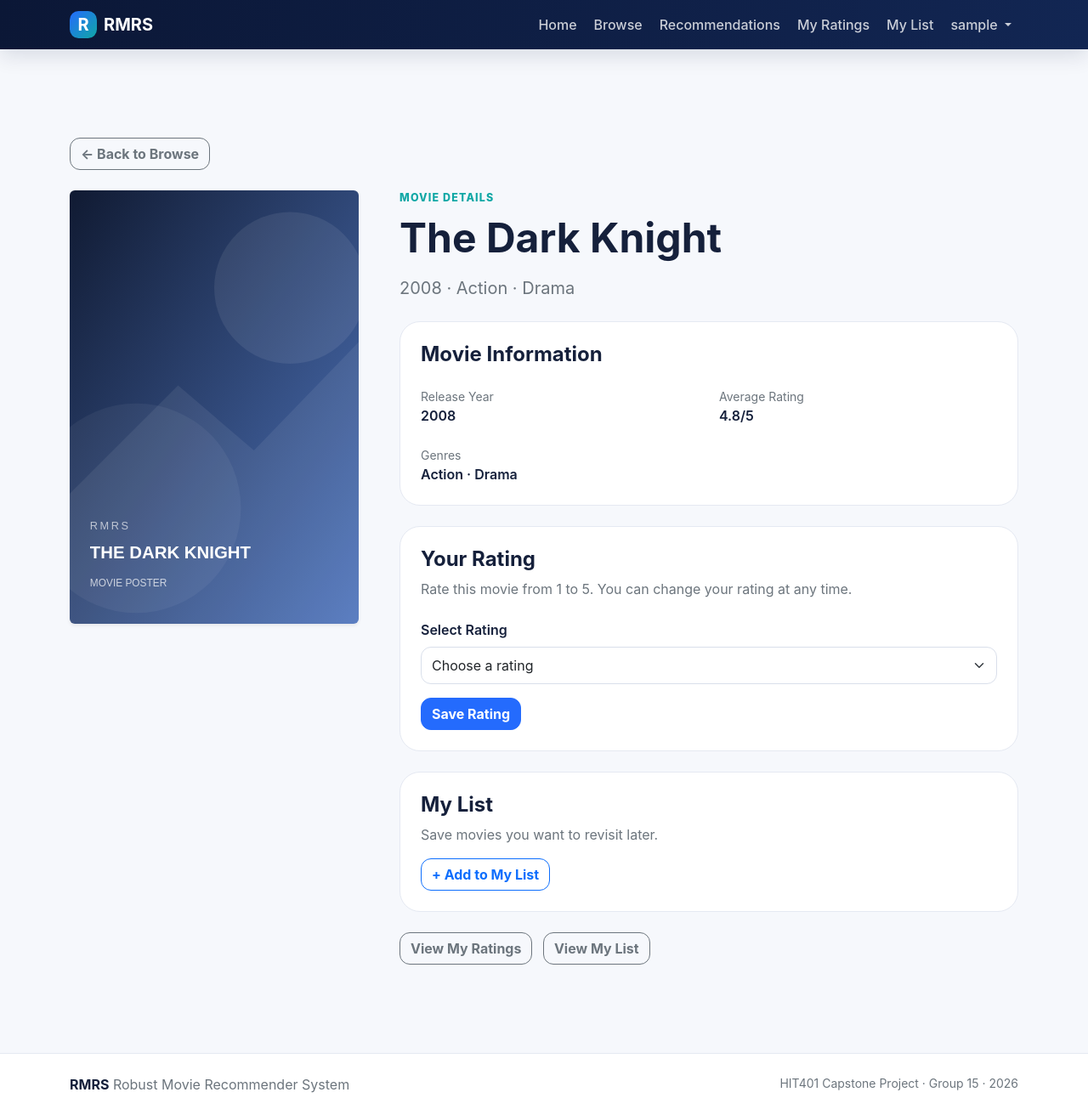
After one commit to azadofficial1911-coder/robust-movie-recommender, a Django app: page /movies/1/ in a window 1280 px wide. The commit adds this page. Shown: the whole page at 85% size. Run offline with Django 5.2, Linux system fonts and the light colour scheme; the visitor is signed in with stand-in values (Sample User, id 1); data that the repository does not hold is empty.

Commit message:
Complete movie detail rating and UI polish

```diff
--- a/apps/movies/views.py
+++ b/apps/movies/views.py
@@ -72,10 +72,34 @@ def explorer(request):
 @login_required
 def detail(request, movie_id):
     movie = get_movie_by_id(movie_id)
+
     if movie is None:
         raise Http404("Movie not found.")
+
+    # Attach existing user-specific state to the movie.
     movie = attach_user_state([movie], request.user)[0]
-    return render(request, "movies/detail.html", {"movie": movie})
+
+    # Get the user's current saved rating for this movie.
+    saved_rating = WebsiteRating.objects.filter(
+        user=request.user,
+        movie_id=movie_id,
+    ).first()
+
+    # Check whether this movie is currently in the user's list.
+    in_list = WatchlistItem.objects.filter(
+        user=request.user,
+        movie_id=movie_id,
+    ).exists()
+
+    return render(
+        request,
+        "movies/detail.html",
+        {
+            "movie": movie,
+            "saved_rating": saved_rating,
+            "in_list": in_list,
+        },
+    )
 
 
 @login_required
--- a/static/css/week6.css
+++ b/static/css/week6.css
@@ -1,16 +1,149 @@
-/* Week 6 user-platform additions. Keep existing style.css and load this after it. */
-.auth-page { min-height: calc(100vh - 145px); display: grid; place-items: center; padding: 3rem 1rem; }
-.auth-card { width: min(100%, 480px); background: #fff; border: 1px solid var(--rmrs-border); border-radius: var(--rmrs-radius-lg); padding: 2rem; }
-.profile-card { max-width: 760px; background: #fff; border: 1px solid var(--rmrs-border); border-radius: var(--rmrs-radius-lg); padding: 1.5rem; }
-.stream-hero { color: #fff; background: linear-gradient(100deg, rgba(11,23,54,.98), rgba(18,38,83,.78)), radial-gradient(circle at 85% 20%, #266bfd, #0b1736); }
-.stream-hero-content { max-width: 720px; }
-.movie-row-section { margin-bottom: 3rem; }
-.horizontal-movie-row { display: flex; gap: 1rem; overflow-x: auto; padding-bottom: .75rem; scroll-snap-type: x proximity; }
-.stream-card { flex: 0 0 250px; scroll-snap-align: start; }
-.movie-poster-fallback { display: grid; place-items: center; background: linear-gradient(135deg, var(--rmrs-navy-2), var(--rmrs-teal)); color: rgba(255,255,255,.8); font-size: 1.5rem; font-weight: 800; }
-.onboarding-movie { display: flex; justify-content: space-between; align-items: center; gap: 1rem; background: #fff; border: 1px solid var(--rmrs-border); border-radius: 1rem; padding: 1rem; }
-.onboarding-rating { width: 130px; }
-.research-link-card { display: flex; flex-direction: column; gap: .35rem; height: 100%; padding: 1.25rem; border: 1px solid var(--rmrs-border); border-radius: 1rem; background: #fff; color: var(--rmrs-text); text-decoration: none; transition: .2s ease; }
-.research-link-card:hover { border-color: var(--rmrs-blue); transform: translateY(-2px); }
-.recommendation-mini-card { flex: 0 0 220px; display: flex; justify-content: space-between; gap: 1rem; padding: 1rem; border: 1px solid var(--rmrs-border); border-radius: 1rem; background: #fff; }
-@media (max-width: 767.98px) { .stream-card { flex-basis: 190px; } .onboarding-movie { align-items: stretch; flex-direction: column; } .onboarding-rating { width: 100%; } }
+/* Week 6 user-platform additions.
+   Keep existing style.css and load this after it.
+*/
+
+.auth-page {
+    min-height: calc(100vh - 145px);
+    display: grid;
+    place-items: center;
+    padding: 3rem 1rem;
+}
+
+.auth-card {
+    width: min(100%, 480px);
+    background: #fff;
+    border: 1px solid var(--rmrs-border);
+    border-radius: var(--rmrs-radius-lg);
+    padding: 2rem;
+}
+
+.profile-card {
+    max-width: 760px;
+    background: #fff;
+    border: 1px solid var(--rmrs-border);
+    border-radius: var(--rmrs-radius-lg);
+    padding: 1.5rem;
+}
+
+.stream-hero {
+    color: #fff;
+    background:
+        linear-gradient(
+            100deg,
+            rgba(11, 23, 54, .98),
+            rgba(18, 38, 83, .78)
+        ),
+        radial-gradient(
+            circle at 85% 20%,
+            #266bfd,
+            #0b1736
+        );
+}
+
+.stream-hero-content {
+    max-width: 720px;
+}
+
+.movie-row-section {
+    margin-bottom: 3rem;
+}
+
+/* Horizontal movie rows remain scrollable,
+   but the visible scrollbar is hidden. */
+.horizontal-movie-row {
+    display: flex;
+    gap: 1rem;
+    overflow-x: auto;
+    padding-bottom: .75rem;
+    scroll-snap-type: x proximity;
+
+    /* Firefox */
+    scrollbar-width: none;
+
+    /* Older Microsoft browsers */
+    -ms-overflow-style: none;
+}
+
+/* Chrome, Safari and Edge */
+.horizontal-movie-row::-webkit-scrollbar {
+    display: none;
+}
+
+.stream-card {
+    flex: 0 0 250px;
+    scroll-snap-align: start;
+}
+
+.movie-poster-fallback {
+    display: grid;
+    place-items: center;
+    background: linear-gradient(
+        135deg,
+        var(--rmrs-navy-2),
+        var(--rmrs-teal)
+    );
+    color: rgba(255, 255, 255, .8);
+    font-size: 1.5rem;
+    font-weight: 800;
+}
+
+.onboarding-movie {
+    display: flex;
+    justify-content: space-between;
+    align-items: center;
+    gap: 1rem;
+    background: #fff;
+    border: 1px solid var(--rmrs-border);
+    border-radius: 1rem;
+    padding: 1rem;
+}
+
+.onboarding-rating {
+    width: 130px;
+}
+
+.research-link-card {
+    display: flex;
+    flex-direction: column;
+    gap: .35rem;
+    height: 100%;
+    padding: 1.25rem;
+    border: 1px solid var(--rmrs-border);
+    border-radius: 1rem;
+    background: #fff;
+    color: var(--rmrs-text);
+    text-decoration: none;
+    transition: .2s ease;
+}
+
+.research-link-card:hover {
+    border-color: var(--rmrs-blue);
+    transform: translateY(-2px);
+}
+
+.recommendation-mini-card {
+    flex: 0 0 220px;
+    display: flex;
+    justify-content: space-between;
+    gap: 1rem;
+    padding: 1rem;
+    border: 1px solid var(--rmrs-border);
+    border-radius: 1rem;
+    background: #fff;
+}
+
+@media (max-width: 767.98px) {
+
+    .stream-card {
+        flex-basis: 190px;
+    }
+
+    .onboarding-movie {
+        align-items: stretch;
+        flex-direction: column;
+    }
+
+    .onboarding-rating {
+        width: 100%;
+    }
+}
--- a/templates/components/movie_card.html
+++ b/templates/components/movie_card.html
@@ -1,7 +1,7 @@
 {% load static %}
 <article class="card movie-card h-100 border-0 shadow-sm">
     {% if movie.poster %}
-        <img src="{% static movie.poster %}" class="card-img-top movie-poster" alt="Poster for {{ movie.title }}">
+        <img src="{% static movie.poster %}?v=3" class="card-img-top movie-poster" alt="Poster for {{ movie.title }}">
     {% else %}
         <div class="movie-poster movie-poster-fallback" role="img" aria-label="Poster placeholder for {{ movie.title }}">
             <span>RMRS</span>
--- /dev/null
+++ b/templates/movies/detail.html
@@ -0,0 +1,247 @@
+{% extends "base.html" %}
+{% load static %}
+
+{% block title %}{{ movie.title }} | RMRS{% endblock %}
+
+{% block content %}
+
+<section class="page-section">
+    <div class="container py-5">
+
+        <!-- Back Button -->
+        <a href="{% url 'movies:explorer' %}"
+           class="btn btn-outline-secondary mb-4">
+            ← Back to Browse
+        </a>
+
+        <div class="row g-5 align-items-start">
+
+            <!-- Movie Poster -->
+            <div class="col-lg-4">
+
+                {% if movie.poster %}
+                    <img
+                        src="{% static movie.poster %}?v=3"
+                        alt="{{ movie.title }}"
+                        class="img-fluid rounded shadow-sm w-100"
+                    >
+                {% else %}
+                    <div class="profile-card text-center py-5">
+                        <div class="py-5">
+                            <h2 class="fw-bold">RMRS</h2>
+                        </div>
+                    </div>
+                {% endif %}
+
+            </div>
+
+            <!-- Movie Information -->
+            <div class="col-lg-8">
+
+                <div class="eyebrow mb-2">
+                    MOVIE DETAILS
+                </div>
+
+                <h1 class="display-5 fw-bold mb-3">
+                    {{ movie.title }}
+                </h1>
+
+                <p class="fs-5 text-secondary mb-4">
+                    {{ movie.year }} · {{ movie.genres }}
+                </p>
+
+                <!-- Movie Information Card -->
+                <div class="profile-card mb-4">
+
+                    <h2 class="h4 fw-bold mb-4">
+                        Movie Information
+                    </h2>
+
+                    <div class="row g-4">
+
+                        <div class="col-sm-6">
+                            <div class="text-secondary small">
+                                Release Year
+                            </div>
+
+                            <div class="fw-semibold">
+                                {{ movie.year }}
+                            </div>
+                        </div>
+
+                        <div class="col-sm-6">
+                            <div class="text-secondary small">
+                                Average Rating
+                            </div>
+
+                            <div class="fw-semibold">
+                                {{ movie.rating }}/5
+                            </div>
+                        </div>
+
+                        <div class="col-12">
+                            <div class="text-secondary small">
+                                Genres
+                            </div>
+
+                            <div class="fw-semibold">
+                                {{ movie.genres }}
+                            </div>
+                        </div>
+
+                    </div>
+
+                </div>
+
+                <!-- Your Rating Card -->
+                <div class="profile-card mb-4">
+
+                    <h2 class="h4 fw-bold mb-2">
+                        Your Rating
+                    </h2>
+
+                    <p class="text-secondary mb-4">
+                        Rate this movie from 1 to 5.
+                        You can change your rating at any time.
+                    </p>
+
+                    <form
+                        method="post"
+                        action="{% url 'movies:rate' movie.id %}"
+                    >
+                        {% csrf_token %}
+
+                        <div class="mb-3">
+
+                            <label
+                                for="rating"
+                                class="form-label fw-semibold"
+                            >
+                                Select Rating
+                            </label>
+
+                            <select
+                                id="rating"
+                                name="rating"
+                                class="form-select"
+                                required
+                            >
+                                <option value="">
+                                    Choose a rating
+                                </option>
+
+                                <option value="1"
+                                    {% if saved_rating and saved_rating.rating == 1 %}selected{% endif %}>
+                                    ★☆☆☆☆ — 1 / 5
+                                </option>
+
+                                <option value="2"
+                                    {% if saved_rating and saved_rating.rating == 2 %}selected{% endif %}>
+                                    ★★☆☆☆ — 2 / 5
+                                </option>
+
+                                <option value="3"
+                                    {% if saved_rating and saved_rating.rating == 3 %}selected{% endif %}>
+                                    ★★★☆☆ — 3 / 5
+                                </option>
+
+                                <option value="4"
+                                    {% if saved_rating and saved_rating.rating == 4 %}selected{% endif %}>
+                                    ★★★★☆ — 4 / 5
+                                </option>
+
+                                <option value="5"
+                                    {% if saved_rating and saved_rating.rating == 5 %}selected{% endif %}>
+                                    ★★★★★ — 5 / 5
+                                </option>
+
+                            </select>
+
+                        </div>
+
+                        <button
+                            type="submit"
+                            class="btn btn-primary"
+                        >
+                            {% if saved_rating %}
+                                Update Rating
+                            {% else %}
+                                Save Rating
+                            {% endif %}
+                        </button>
+
+                        {% if saved_rating %}
+                            <span class="ms-3 text-secondary">
+                                Current rating:
+                                <strong>{{ saved_rating.rating }}/5</strong>
+                            </span>
+                        {% endif %}
+
+                    </form>
+
+                </div>
+
+                <!-- My List Card -->
+                <div class="profile-card">
+
+                    <h2 class="h4 fw-bold mb-2">
+                        My List
+                    </h2>
+
+                    <p class="text-secondary mb-3">
+                        Save movies you want to revisit later.
+                    </p>
+
+                    <form
+                        method="post"
+                        action="{% url 'movies:toggle_list' movie.id %}"
+                    >
+                        {% csrf_token %}
+
+                        {% if in_list %}
+                            <button
+                                type="submit"
+                                class="btn btn-outline-danger"
+                            >
+                                Remove from My List
+                            </button>
+                        {% else %}
+                            <button
+                                type="submit"
+                                class="btn btn-outline-primary"
+                            >
+                                + Add to My List
+                            </button>
+                        {% endif %}
+
+                    </form>
+
+                </div>
+
+                <!-- Navigation -->
+                <div class="mt-4">
+
+                    <a
+                        href="{% url 'movies:my_ratings' %}"
+                        class="btn btn-outline-secondary"
+                    >
+                        View My Ratings
+                    </a>
+
+                    <a
+                        href="{% url 'movies:my_list' %}"
+                        class="btn btn-outline-secondary ms-2"
+                    >
+                        View My List
+                    </a>
+
+                </div>
+
+            </div>
+
+        </div>
+
+    </div>
+</section>
+
+{% endblock %}
```
